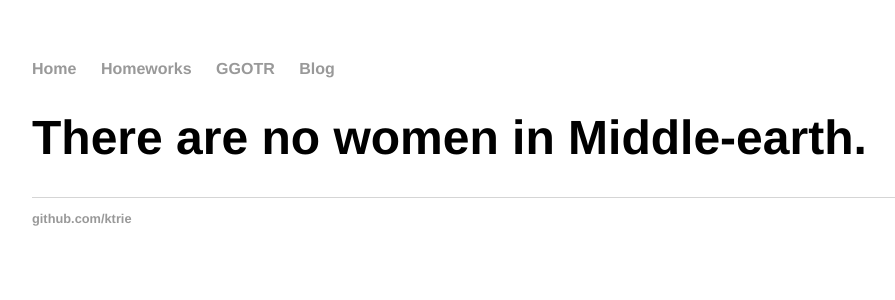
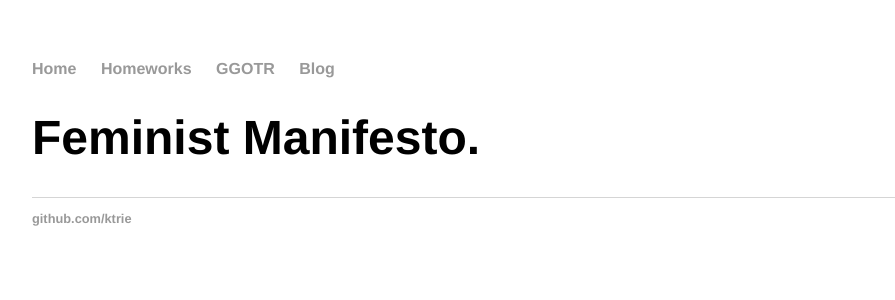
Before and after one commit to ktrie/ktrie.github.io, a Jekyll site: the page built from GGOTR/manifesto.html, in a window 1280 px wide. Shown: the top 300 px of the page, without its empty margins (160-1055 px from the left). Built offline with Jekyll 4.4.1, drawn with Linux system fonts in a browser that asks for light colours.

Commit message:
Update manifesto.html

```diff
--- a/GGOTR/manifesto.html
+++ b/GGOTR/manifesto.html
@@ -1,5 +1,5 @@
 ---
 layout: default
-title: There are no women in Middle-earth.
+title: Feminist Manifesto.
 ---
 <h1>{{ page.title }}</h1>
```
